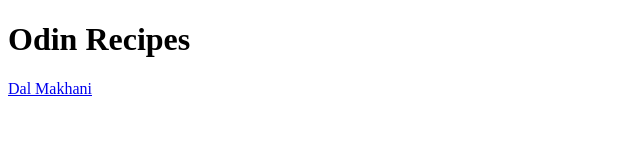
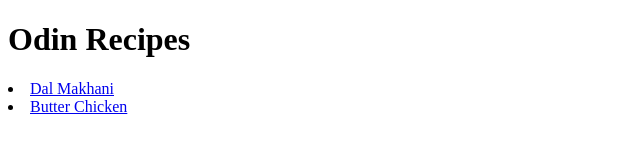
Before and after one commit to incodebase/odin-recipes, a plain HTML site: page index.html in a window 1280 px wide. Shown: the whole page, without its empty margins (0-640 px from the left). Drawn offline with Linux system fonts and the light colour scheme.

Commit message:
Edit index.html and Add butterchicken.html

```diff
--- a/index.html
+++ b/index.html
@@ -8,6 +8,7 @@
 
     <body>
         <h1>Odin Recipes</h1>
-        <a href="recipes/dalmakhani.html">Dal Makhani</a>
+        <li><a href="recipes/dalmakhani.html">Dal Makhani</a></li>
+        <li><a href="recipes/butterchicken.html">Butter Chicken</a></li>
     </body>
 </html>
```
Also changed, not shown: recipes/butterchicken.html (added, +12 -0 lines).
